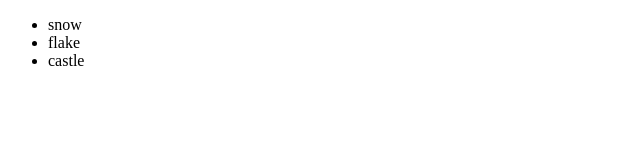
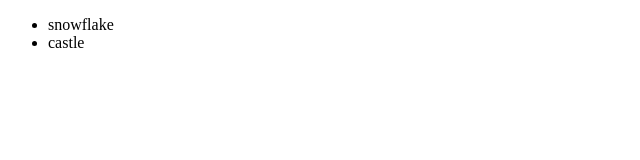
Before and after one commit to sasark/gitTest, a plain HTML site: page index2.html in a window 1280 px wide. Shown: the full height of the page, 0-640 px from the left. Drawn offline with Linux system fonts and the light colour scheme.

Commit message:
grammar fix

```diff
--- a/index2.html
+++ b/index2.html
@@ -3,8 +3,7 @@
     <body>
         <div>
             <ul>
-                 <li>snow</li>
-                 <li>flake</li>
+                 <li>snowflake</li>
                  <li>castle</li>
             </ul>
         </div>
```
